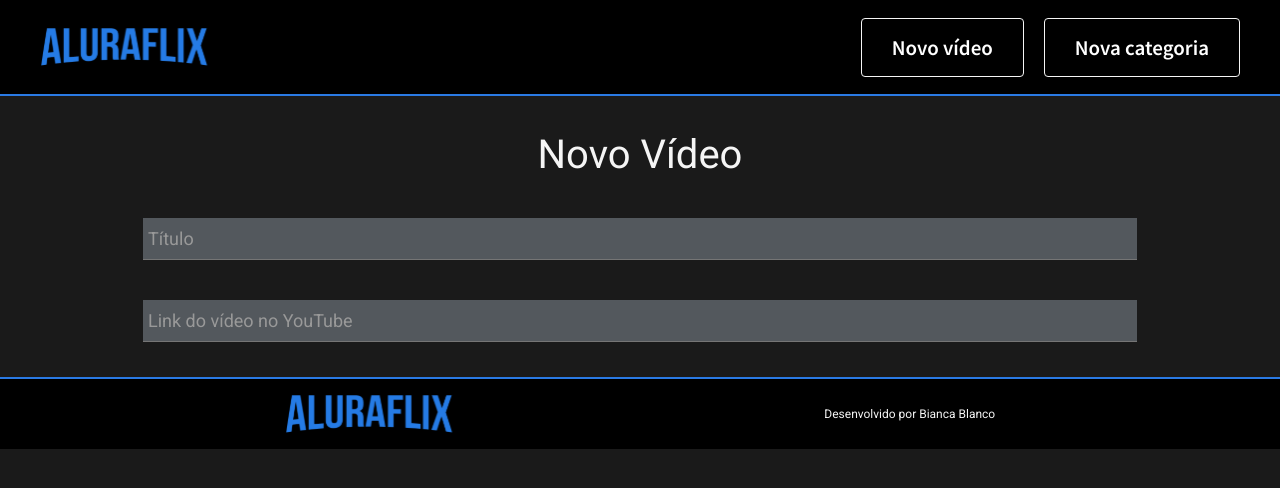
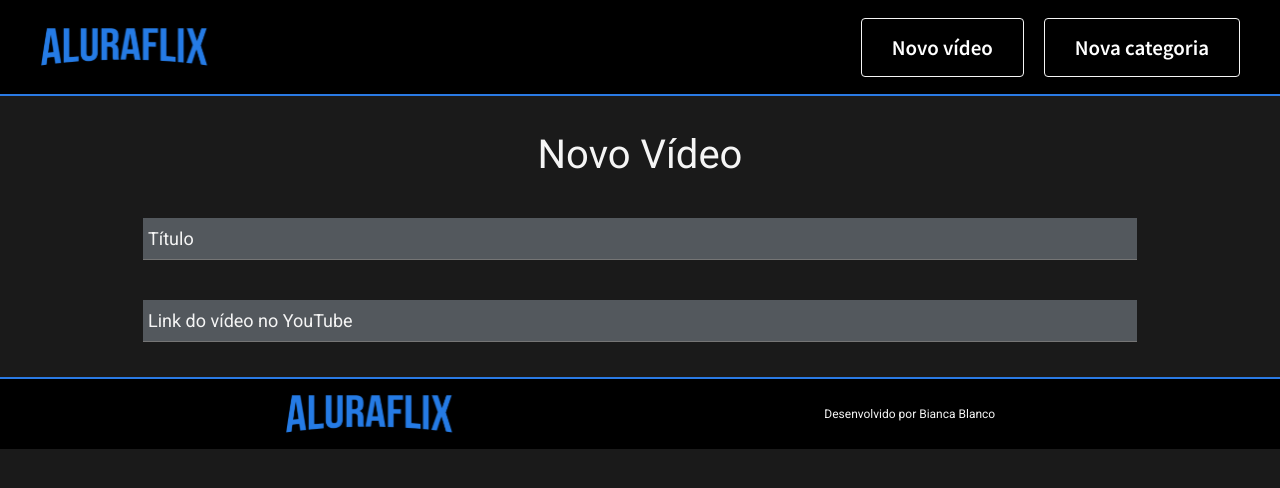
Before and after one commit to bncblnc/dogflix, a React (Create React App) app: page /novovideo in a window 1280 px wide. Shown: the top 488 px of the page. Built offline with nearby package versions, Linux system fonts and the light colour scheme.

Commit message:
some fix

```diff
--- a/src/components/Form/TextSmall.jsx
+++ b/src/components/Form/TextSmall.jsx
@@ -1,6 +1,6 @@
 import React from "react";
 import styled, { keyframes } from "styled-components";
-import { grayColorInput, primaryColor } from "../UI/variables";
+import { grayColorInput, grayColorLight, primaryColor } from "../UI/variables";
 
 const Bar = styled.span`
   position: relative;
@@ -15,21 +15,8 @@ const Bar = styled.span`
     bottom: 0.1rem;
     position: absolute;
     background: ${primaryColor};
-    transition: 0.2s ease all;
+    transition: 0.5s ease all;
   }
-`;
-const Highlight = styled.span`
-  position: absolute;
-  height: 60%;
-  width: 10rem;
-  top: 25%;
-  left: 0;
-  pointer-events: none;
-  opacity: 0.5;
-`;
-const inputHighlighter = keyframes`
-  from { background:${primaryColor}; }
-  to  { width:0; background:transparent; }
 `;
 
 const FieldContainer = styled.div`
@@ -60,13 +47,10 @@ const StyledInput = styled.input`
   &:focus ~ ${Bar}:before, &:focus ~ ${Bar}:after {
     width: 100%;
   }
+`;
 
-  &:focus ~ ${Highlight} {
-    animation: ${inputHighlighter} 0.3s ease;
-  }
-`;
 const StyledLabel = styled.label`
-  color: #999;
+  color: ${grayColorLight};
   font-size: 1.8rem;
   font-weight: normal;
   position: absolute;
@@ -80,7 +64,6 @@ export default function TextSmall({ label }) {
   return (
     <FieldContainer>
       <StyledInput type="text" required />
-      <Highlight />
       <Bar />
       <StyledLabel>{label}</StyledLabel>
     </FieldContainer>
```
